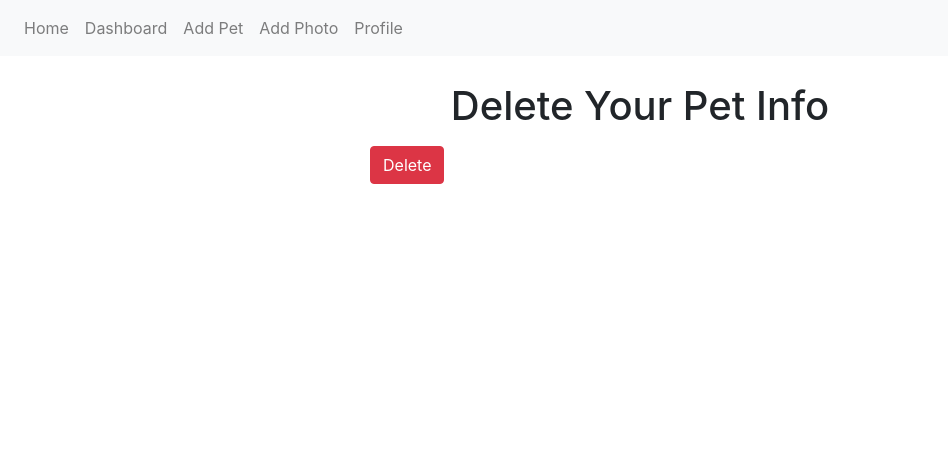
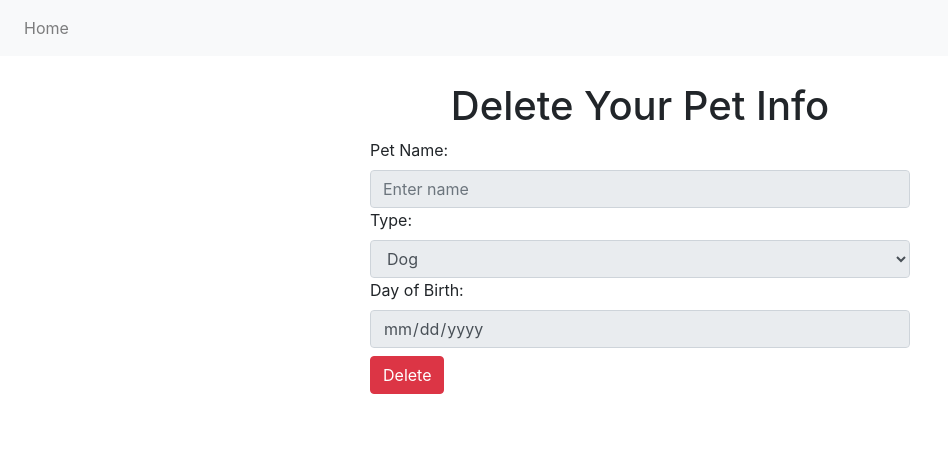
Before and after one commit to Pavel-Petkov03/Petstagram, a Django app: template templates/pet_delete.html in a window 1280 px wide. Shown: the top 472 px of the page, without its empty margins (0-948 px from the left). Run offline with Django 4.2, Linux system fonts and the light colour scheme; the template is opened without the code that fills it: values that come from a table or form of the project are taken from there, others are empty; some libraries are stand-ins or nearby versions.

Commit message:
making delete page

```diff
--- a/Petstagram/main/forms/pet_create.py
+++ b/Petstagram/main/forms/pet_create.py
@@ -15,7 +15,7 @@ class PetCreateForm(forms.ModelForm):
 
     class Meta:
         model = PetModel
-        fields = ["name", "date", "type"]
+        fields = ["name", "type", "date"]
         labels = {
             "name": "Pet Name",
             "type": "Type:",
--- /dev/null
+++ b/Petstagram/main/forms/pet_delete.py
@@ -0,0 +1,11 @@
+from Petstagram.main.forms.pet_create import PetCreateForm
+
+
+class PetDeleteForm(PetCreateForm):
+    def __init__(self, *args, **kwargs):
+        super().__init__(*args, **kwargs)
+        self.disable_fields()
+
+    def disable_fields(self):
+        for field in self.fields:
+            self.fields[field].widget.attrs["disabled"] = True
--- /dev/null
+++ b/Petstagram/main/templatetags/check_profile.py
@@ -0,0 +1,10 @@
+from django import template
+
+from Petstagram.main.models import ProfileModel
+
+register = template.Library()
+
+
+@register.simple_tag()
+def is_authenticated():
+    return ProfileModel.objects.exists()
--- a/Petstagram/main/urls.py
+++ b/Petstagram/main/urls.py
@@ -2,16 +2,18 @@ from django.urls import path
 
 from Petstagram.main.views.create_pet import CreatePetView
 from Petstagram.main.views.create_profile import ProfileView
+from Petstagram.main.views.delete_pet import DeletePetView
 from Petstagram.main.views.delete_profile import DeleteProfileView
 from Petstagram.main.views.edit_pet import EditPetView
 from Petstagram.main.views.edit_profile import EditProfileView
 from Petstagram.main.views.home import HomeView
 
 urlpatterns = [
-    path("", HomeView.as_view()),
-    path("profile", ProfileView.as_view()),
-    path("profile/edit", EditProfileView.as_view()),
-    path("profile/delete", DeleteProfileView.as_view()),
-    path("pet/create", CreatePetView.as_view()),
-    path("pet/edit/<int:pk>", EditPetView.as_view())
+    path("", HomeView.as_view(), name="home"),
+    path("profile", ProfileView.as_view(), name="profile"),
+    path("profile/edit", EditProfileView.as_view(), name="profile-edit"),
+    path("profile/delete", DeleteProfileView.as_view(), name="profile-delete"),
+    path("pet/create", CreatePetView.as_view(), name="pet-create"),
+    path("pet/edit/<int:pk>", EditPetView.as_view(), name="pet-edit"),
+    path("pet/delete/<int:pk>" , DeletePetView.as_view() , name="pet-delete")
 ]
--- a/templates/navigation.html
+++ b/templates/navigation.html
@@ -1,4 +1,5 @@
-<!-- Navigation Bar -->
+{% load check_profile %}
+{% is_authenticated as check_authenticated %}
 <nav class="navbar navbar-expand-lg navbar-light bg-light" style="margin-bottom:2%">
     <button class="navbar-toggler" type="button" data-toggle="collapse" data-target="#navbarNavDropdown"
             aria-controls="navbarNavDropdown" aria-expanded="false" aria-label="Toggle navigation">
@@ -7,8 +8,23 @@
     <div class="collapse navbar-collapse" id="navbarNavDropdown">
         <ul class="navbar-nav">
             <li class="nav-item">
-                <a class="nav-link" href="#">Home</a>
+                <a class="nav-link" href="{% url "home" %}">Home</a>
             </li>
+            {% if check_authenticated %}
+
+                <li class="nav-item">
+{#                    <a class="nav-link" href="{% url "dashboard" %}">Dashboard</a>#}
+                </li>
+                <li class="nav-item">
+                    <a class="nav-link" href="{% url "pet-create" %}">Add Pet</a>
+                </li>
+                <li class="nav-item">
+{#                    <a class="nav-link" href="{% url "add-photo" %}">Add Photo</a>#}
+                </li>
+                <li class="nav-item">
+                    <a class="nav-link" href="{% url "profile" %}">Profile</a>
+                </li>
+            {% endif %}
         </ul>
     </div>
 </nav>
--- a/templates/pet_delete.html
+++ b/templates/pet_delete.html
@@ -1,78 +1,17 @@
-<!DOCTYPE html>
-<html lang="en">
-
-<head>
-    <meta charset="UTF-8">
-    <title>Petstagram</title>
-
-    <!-- Bootstrap CSS -->
-    <link rel="stylesheet" href="https://stackpath.bootstrapcdn.com/bootstrap/4.3.1/css/bootstrap.min.css"
-          integrity="sha384-ggOyR0iXCbMQv3Xipma34MD+dH/1fQ784/j6cY/iJTQUOhcWr7x9JvoRxT2MZw1T" crossorigin="anonymous">
-    <link rel="icon" type="image/png" href="https://pluspng.com/img-png/instagram-png-instagram-png-icon-1024.png">
-    <link rel="stylesheet" href="https://stackpath.bootstrapcdn.com/font-awesome/4.7.0/css/font-awesome.min.css"
-          integrity="sha384-wvfXpqpZZVQGK6TAh5PVlGOfQNHSoD2xbE+QkPxCAFlNEevoEH3Sl0sibVcOQVnN" crossorigin="anonymous">
-</head>
-
-<body>
-<!-- Navigation Bar -->
-<nav class="navbar navbar-expand-lg navbar-light bg-light" style="margin-bottom:2%">
-    <button class="navbar-toggler" type="button" data-toggle="collapse" data-target="#navbarNavDropdown"
-            aria-controls="navbarNavDropdown" aria-expanded="false" aria-label="Toggle navigation">
-        <span class="navbar-toggler-icon"></span>
-    </button>
-    <div class="collapse navbar-collapse" id="navbarNavDropdown">
-        <ul class="navbar-nav">
-            <li class="nav-item">
-                <a class="nav-link" href="#">Home</a>
-            </li>
-            <li class="nav-item">
-                <a class="nav-link" href="#">Dashboard</a>
-            </li>
-            <li class="nav-item">
-                <a class="nav-link" href="#">Add Pet</a>
-            </li>
-            <li class="nav-item">
-                <a class="nav-link" href="#">Add Photo</a>
-            </li>
-            <li class="nav-item">
-                <a class="nav-link" href="#">Profile</a>
-            </li>
-        </ul>
-    </div>
-</nav>
-<!-- End Navigation Bar -->
-
+{% extends "base.html" %}
+{% block container %}
 <div class="container">
     <h1 class="text-center">Delete Your Pet Info</h1>
     <div class="row">
         <div class="col-lg-3"></div>
         <div class="col-lg-6">
-            <form method="post" action="profile_details.html">
-
-                <!-- Form for Deleting a Pet Info -->
-
+            <form method="post" action="{% url "pet-delete" pk %}">
+                {% csrf_token %}
+                {{ form }}
                 <button class="btn btn-danger mt-2" type="submit">Delete</button>
             </form>
         </div>
         <div class="col-lg-3"></div>
     </div>
 </div>
-
-<!-- Page Footer -->
-<footer class="fixed-bottom card-footer ">
-    <div>@2022 Python Web Basics Workshop at SoftUni</div>
-</footer>
-<!-- End Page Footer -->
-
-<script src="https://code.jquery.com/jquery-3.2.1.slim.min.js"
-        integrity="sha384-KJ3o2DKtIkvYIK3UENzmM7KCkRr/rE9/Qpg6aAZGJwFDMVNA/GpGFF93hXpG5KkN"
-        crossorigin="anonymous"></script>
-<script src="https://cdnjs.cloudflare.com/ajax/libs/popper.js/1.11.0/umd/popper.min.js"
-        integrity="sha384-b/U6ypiBEHpOf/4+1nzFpr53nxSS+GLCkfwBdFNTxtclqqenISfwAzpKaMNFNmj4"
-        crossorigin="anonymous"></script>
-<script src="https://maxcdn.bootstrapcdn.com/bootstrap/4.0.0-beta/js/bootstrap.min.js"
-        integrity="sha384-h0AbiXch4ZDo7tp9hKZ4TsHbi047NrKGLO3SEJAg45jXxnGIfYzk4Si90RDIqNm1"
-        crossorigin="anonymous"></script>
-</body>
-
-</html>
+{% endblock %}
```
Also changed, not shown: Petstagram/main/views/delete_pet.py (added, +18 -0 lines), templates/profile_details.html (+4 -4 lines), Petstagram/main/templatetags/__init__.py (added).
